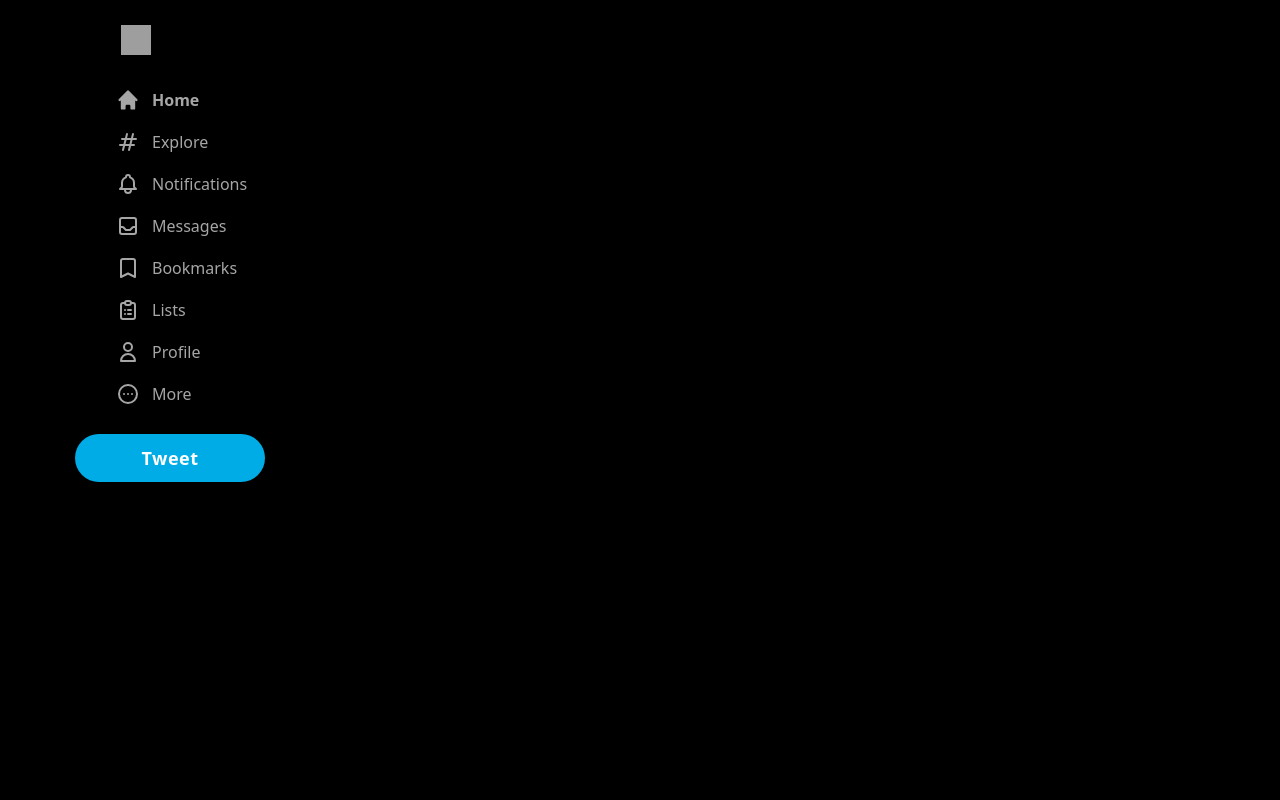
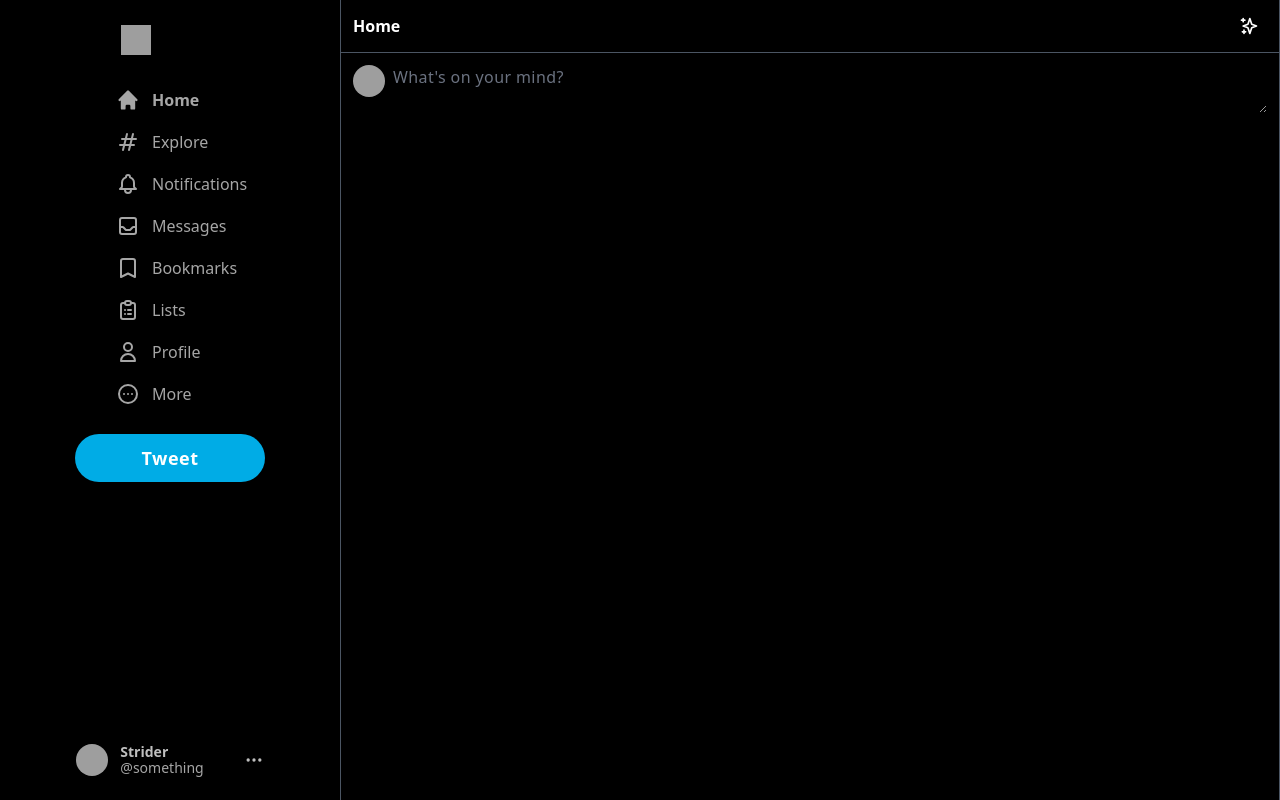
Before and after one commit to Shehara-r-001/twitter-clone-nextjs, a Next.js app: page / in a window 1280 px wide. Built offline with nearby package versions, Linux system fonts and the light colour scheme; grey boxes are pictures that could not be loaded.

Commit message:
sidebar completed, feed

```diff
--- /dev/null
+++ b/components/Feed.js
@@ -0,0 +1,20 @@
+import React from "react";
+import { SparklesIcon } from "@heroicons/react/outline";
+import Input from "./Input";
+
+function Feed() {
+  return (
+    <div className="text-white flex-grow border-l border-gray-600 border-r">
+      <div className="text-white flex items-center justify-between py-2 px-3 sticky top-0 z-20 border-b border-gray-600">
+        <h2 className="font-bold">Home</h2>
+        <div className="hoverAnim w-9 h-9 flex items-center justify-center xl:p-0">
+          <SparklesIcon className="h-5 text-white" />
+        </div>
+      </div>
+
+      <Input />
+    </div>
+  );
+}
+
+export default Feed;
--- /dev/null
+++ b/components/Input.js
@@ -0,0 +1,37 @@
+import React, { useState } from "react";
+
+function Input() {
+  const [input, setInput] = useState("");
+  const [selectedFile, setSelectedFile] = useState(null);
+
+  const handleInput = (e) => {
+    setInput(e.target.value);
+    // console.log(input);
+  };
+  return (
+    <div className={`boder-b border-gray-600 p-3 flex space-x-2 `}>
+      <img
+        src="https://cdn.icon-icons.com/icons2/1378/PNG/512/avatardefault_92824.png"
+        alt="user-img"
+        className="h-8 w-8 rounded-full cursor-pointer"
+      />
+      <div className="w-full divide-y divide-gray-600">
+        <div className={``}>
+          <textarea
+            value={input}
+            name=""
+            rows="2"
+            className="bg-transparent w-full outline-none text-white placeholder-gray-500 tracking-wide no-scrollbar overflow-y-auto min-h-[48px]"
+            placeholder="What's on your mind?"
+            onChange={handleInput}
+          />
+          <div className="relative">
+            <div></div>
+          </div>
+        </div>
+      </div>
+    </div>
+  );
+}
+
+export default Input;
--- a/components/Sidebar.js
+++ b/components/Sidebar.js
@@ -15,7 +15,7 @@ import { HomeIcon } from "@heroicons/react/solid";
 
 function Sidebar() {
   return (
-    <div className="hidden sm:flex flex-col items-center xl:items-start xl:w-[340px] p-3 fixed h-full">
+    <div className="hidden sm:flex flex-col items-center xl:items-start xl:w-[340px] p-3 h-screen">
       <div className=" flex items-center justify-center w-14 h-14 p-0 xl:ml-24 hoverAnim">
         <Image
           src="https://rb.gy/ogau5a"
@@ -37,6 +37,18 @@ function Sidebar() {
       <button className="hidden xl:inline bg-[#00ace6] text-white ml-auto rounded-full w-3/5 h-12 text-lg font-bold hover:bg-opacity-90 tracking-wide mt-4 mx-auto">
         Tweet
       </button>
+      <div className="flex align-center justify-center mx-auto hoverAnim mt-auto">
+        <img
+          src="https://cdn.icon-icons.com/icons2/1378/PNG/512/avatardefault_92824.png"
+          alt="user-img"
+          className="h-8 w-8 rounded-full xl:mr-2"
+        />
+        <div className="hidden xl:inline text-[#a6a6a6] leading-4 text-sm ml-1">
+          <h4 className="font-bold text-[#bfbfbf]">Strider</h4>
+          <p>@something</p>
+        </div>
+        <DotsHorizontalIcon className="h-5 hidden xl:inline ml-10 text-[#bfbfbf] my-auto" />
+      </div>
     </div>
   );
 }
--- a/pages/index.js
+++ b/pages/index.js
@@ -1,5 +1,6 @@
 import Head from "next/head";
 import Image from "next/image";
+import Feed from "../components/Feed";
 import Sidebar from "../components/Sidebar";
 
 export default function Home() {
@@ -13,7 +14,7 @@ export default function Home() {
 
       <main className="flex bg-black min-h-screen max-w-[1500px] mx-auto">
         <Sidebar />
-        {/* feed */}
+        <Feed />
         {/* widgets */}
         {/* modal */}
       </main>
--- a/styles/globals.css
+++ b/styles/globals.css
@@ -7,3 +7,16 @@
     @apply hover:bg-[#4d4d4d] hover:bg-opacity-30 rounded-full cursor-pointer xl:w-auto xl:h-auto xl:px-4 xl:py-3 transition duration-150 ease-in;
   }
 }
+
+@layer utilities {
+  /* Chrome, Safari and Opera */
+  .no-scrollbar::-webkit-scrollbar {
+    display: none;
+  }
+
+  /* IE, Edge and Firefox */
+  .no-scrollbar {
+    -ms-overflow-style: none; /* IE and Edge */
+    scrollbar-width: none; /* Firefox */
+  }
+}
```
